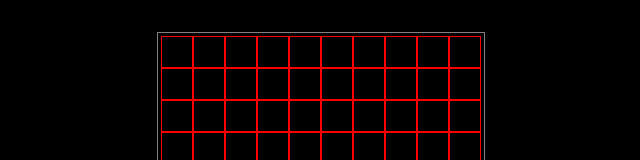
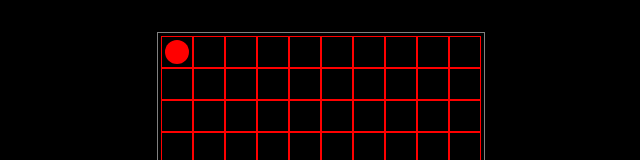
Before and after one commit to Karoly-Git/gomoku, a React (Create React App) app: page / in a window 1280 px wide. Both pictures are taken after a click on the element 496 px from the left and 52 px from the top of the page. Shown: the top 160 px of the page, without its empty margins (319-959 px from the left). Built offline with nearby package versions, Linux system fonts and the light colour scheme.

Commit message:
Draw a disk in the clicked cell.

```diff
--- a/src/App.css
+++ b/src/App.css
@@ -22,10 +22,19 @@ body {
   display: flex;
 }
 .App .board .row .cell {
+  display: flex;
+  justify-content: center;
+  align-items: center;
   border: 1px solid red;
   width: 2rem;
   height: 2rem;
 }
 .App .board .row .cell:hover {
   background-color: green;
+}
+.App .board .row .cell .disk {
+  width: 80%;
+  height: 80%;
+  border-radius: 50%;
+  background-color: red;
 }/*# sourceMappingURL=App.css.map */
--- a/src/App.js
+++ b/src/App.js
@@ -7,6 +7,7 @@ function App() {
     - Draw a board based on the Matrix.
     - Get cell position when clicking on a cell.
     - When clicking on a cell, set the 'used' value to 'false' for the corresponding element in the matrix.
+    - Draw a disk in the clicked cell.
   */
 
 
@@ -37,7 +38,9 @@ function App() {
             <div className='row' key={rIndex}>
               {
                 row.map((cell, cIndex) =>
-                  <div className='cell' key={cIndex} onClick={() => handleClick(cIndex, rIndex)}></div>
+                  <div className='cell' key={cIndex} onClick={() => handleClick(cIndex, rIndex)}>
+                    {matrix[rIndex][cIndex].used ? <div className='disk'></div> : <></>}
+                  </div>
                 )
               }
             </div>
--- a/src/App.scss
+++ b/src/App.scss
@@ -22,6 +22,9 @@ body {
       display: flex;
 
       .cell {
+        display: flex;
+        justify-content: center;
+        align-items: center;
         border: 1px solid red;
         width: 2rem;
         height: 2rem;
@@ -29,6 +32,13 @@ body {
         &:hover {
           background-color: green;
         }
+
+        .disk {
+          width: 80%;
+          height: 80%;
+          border-radius: 50%;
+          background-color: red;
+        }
       }
     }
   }
```
Also changed, not shown: 1 other file (tests, documents, lock files or other folders).
